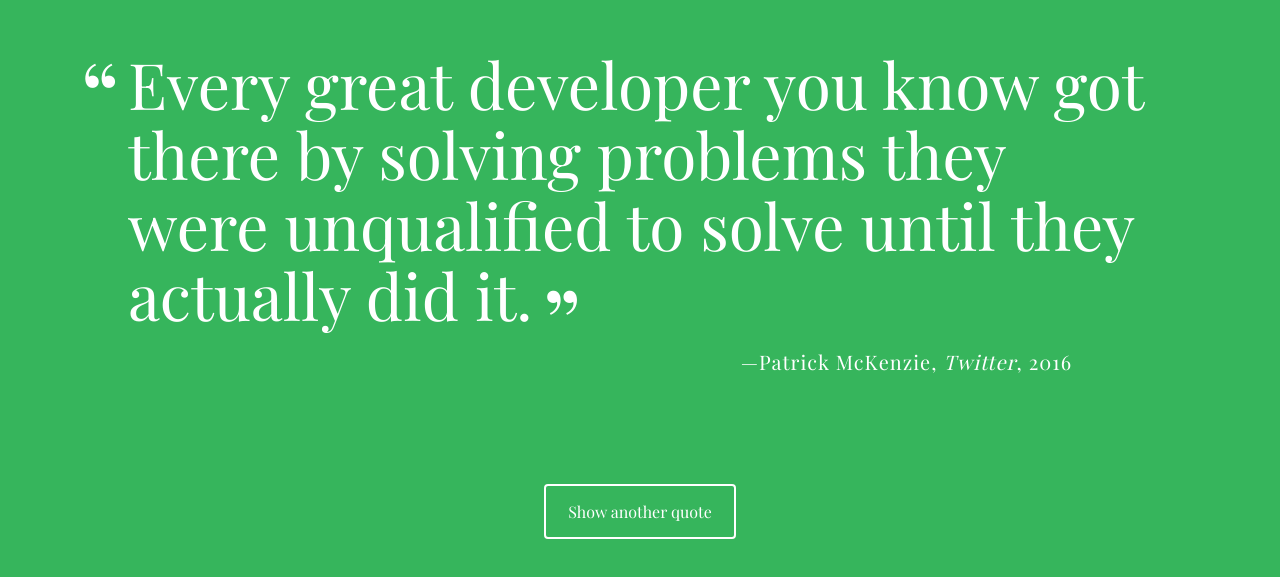
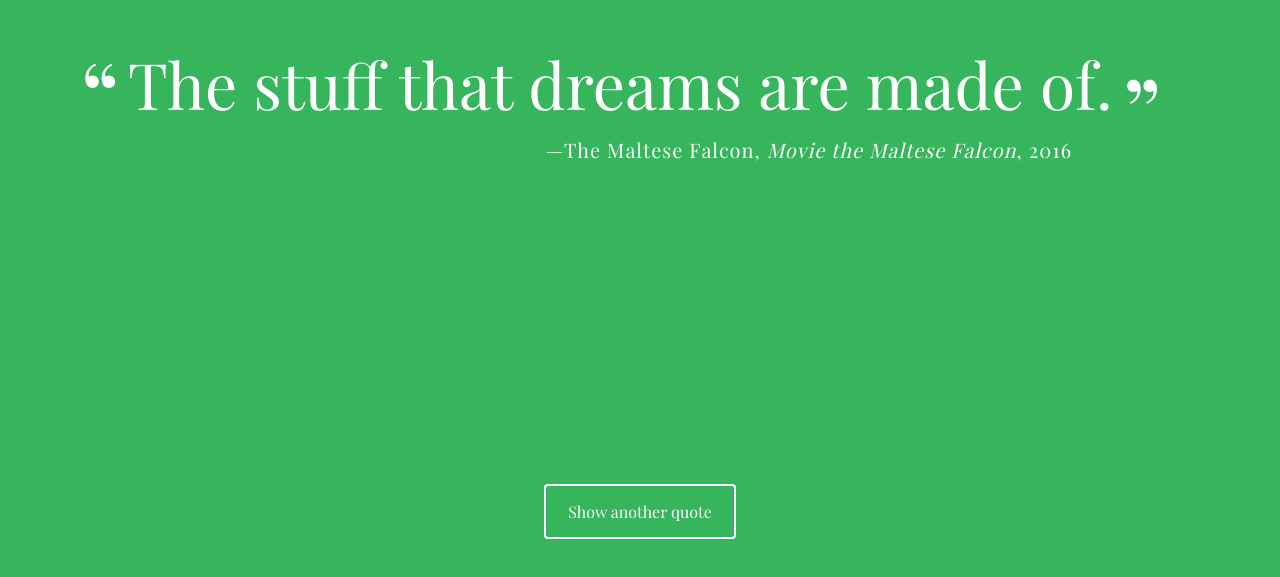
Before and after one commit to colemanhenry/RandomQuoteGenerator, a plain HTML site: page index.html in a window 1280 px wide. Shown: the part 111-688 px from the top of the page. Drawn offline with nearby package versions, Linux system fonts and the light colour scheme; a web font is replaced by a local one.

Commit message:
Add files via upload

```diff
--- a/index.html
+++ b/index.html
@@ -10,10 +10,10 @@
 <body>
   <div class="container">
     <div id="quote-box">
-      <p class="quote">Every great developer you know got there by solving problems they were unqualified to solve until they actually did it.</p>
-      <p class="source">Patrick McKenzie<span class="citation">Twitter</span><span class="year">2016</span></p>
+      <p class="quote">The stuff that dreams are made of.</p>
+      <p class="source">The Maltese Falcon<span class="citation">Movie the Maltese Falcon</span><span class="year">2016</span></p>
     </div>
-    <button onClick="printQuote" id="loadQuote">Show another quote</button>
+    <button id="loadQuote">Show another quote</button>
   </div>
   <script src="script.js"></script>
 </body>
```
